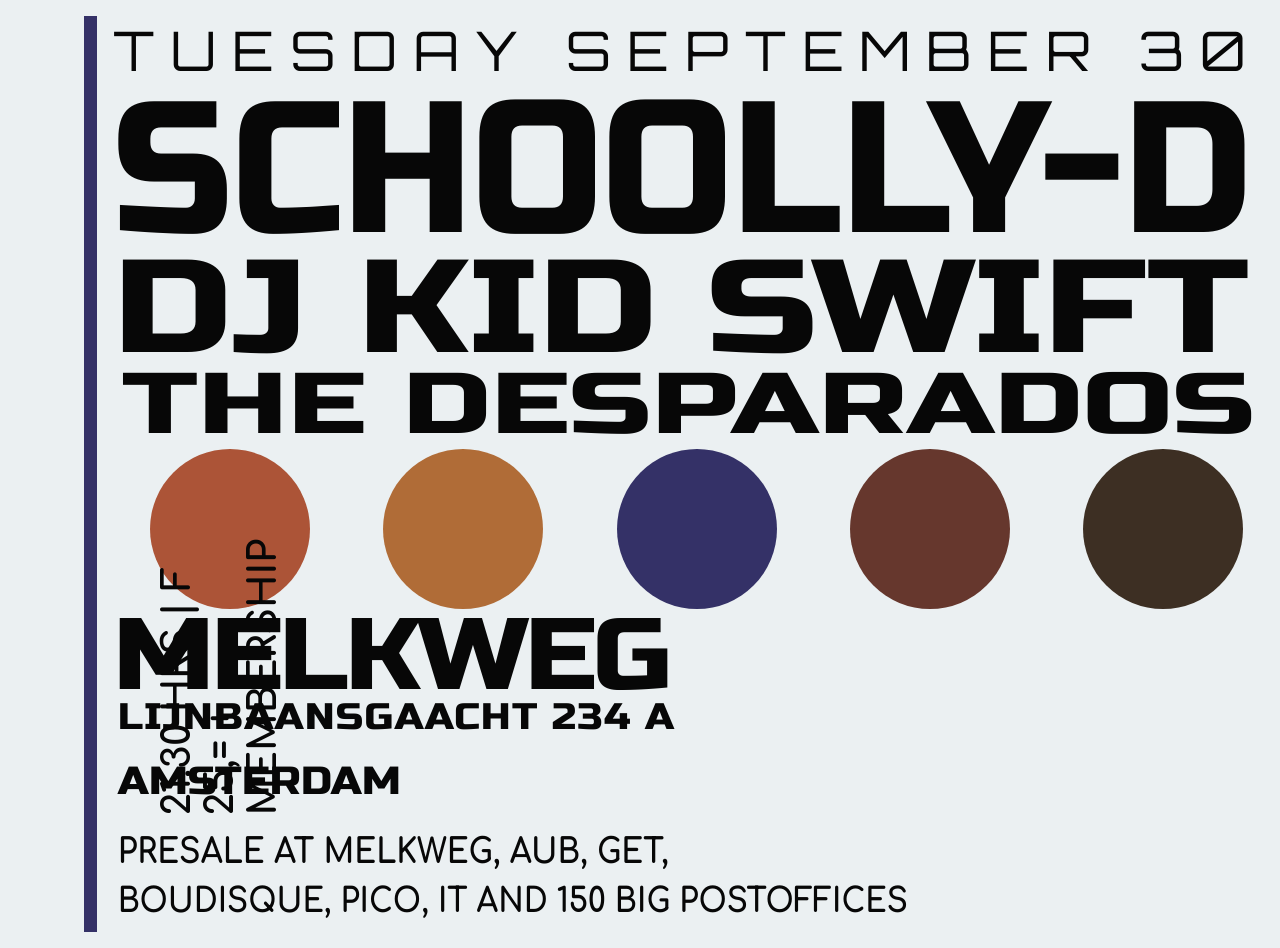
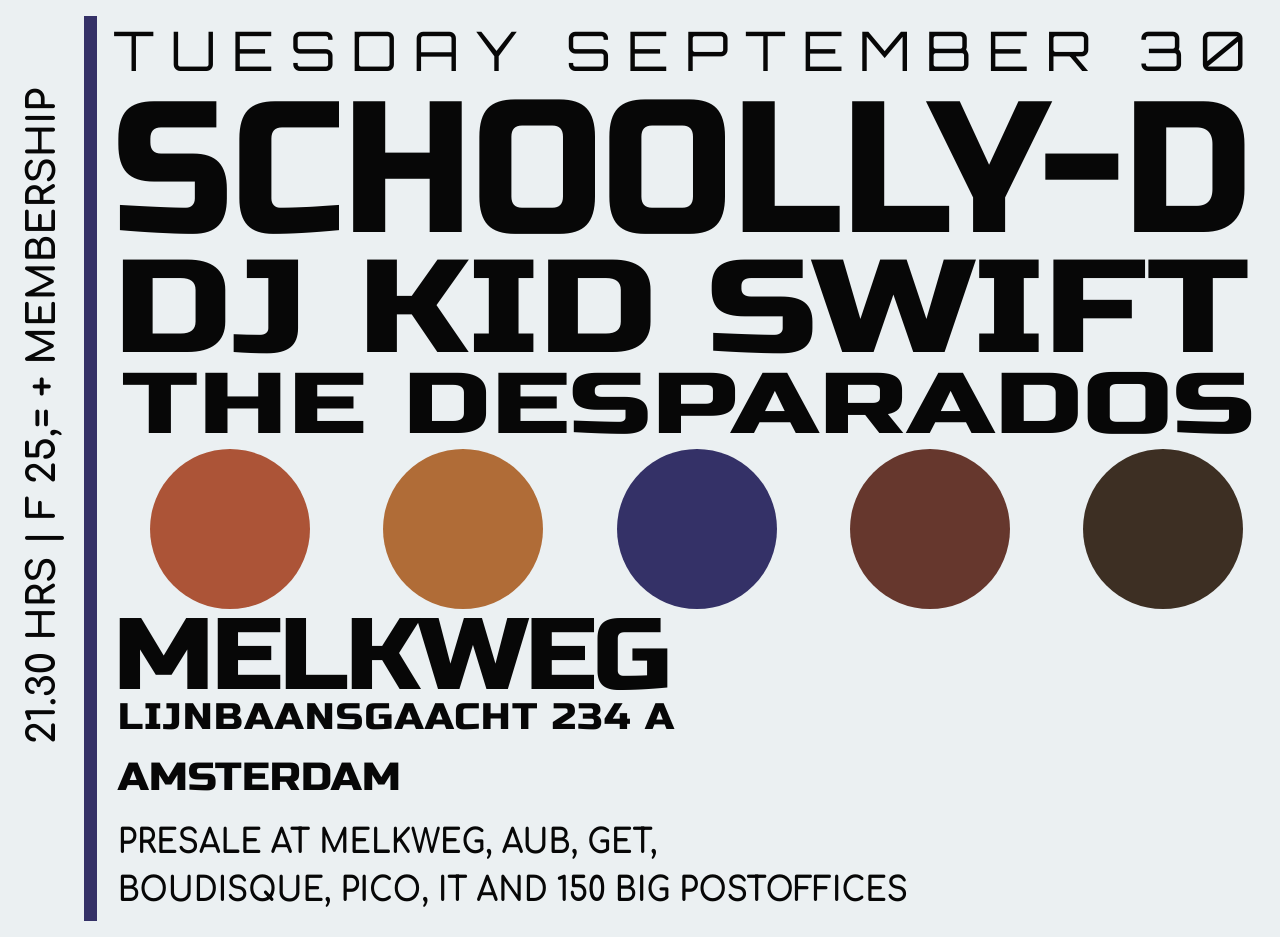
Before and after one commit to gaovicky/Reference-Recreation, a plain HTML site: page index.html in a window 1280 px wide. Drawn offline with Linux system fonts and the light colour scheme.

Commit message:
saving work

```diff
--- a/style.css
+++ b/style.css
@@ -21,8 +21,7 @@ body {
   width: 6%;
   display: flex;
   flex-direction: row;
-  align-items: center;
-  justify-content: flex-start;
+  align-items: baseline;
 }
 
 #VerticalLine {
@@ -57,9 +56,13 @@ p {
 
 /*Rotating the text on the left*/
 #LeftBox>p {
-  transform-origin: 100% 100%;
+  transform-origin: 0% 0%;
   transform: rotate(-90deg);
   font-size: 3vmax;
+  white-space: nowrap;
+  position: absolute;
+  bottom: 0px;
+  padding-top: 1vmax;
 }
 
 /*Styling the font size and spacing*/
@@ -99,7 +102,7 @@ p {
 }
 
 #Presale>p {
-  font-size: 2.45vmax;
+  font-size: 2.4vmax;
   font-weight: 700;
 }
 
@@ -138,12 +141,12 @@ p {
 
 #Ams {
   padding-left: 0.6vmin;
-  line-height: 6.5em;
+  line-height: 6em;
   transform: scale(1, .90);
 }
 
 #Presale {
-  line-height: 2.4em;
+  line-height: 2.2em;
   transform: scale(1, 1.1);
 }
 
```
